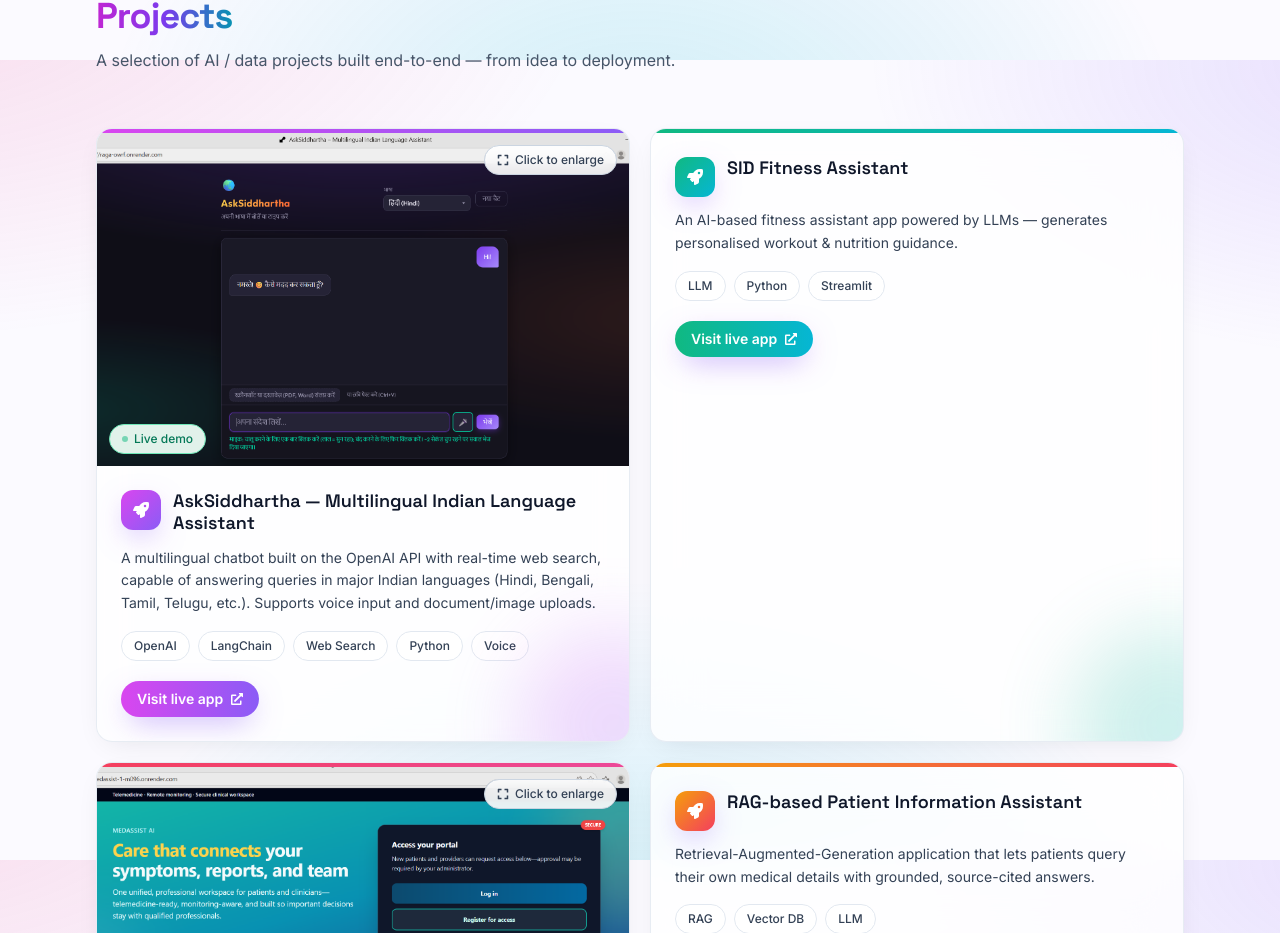
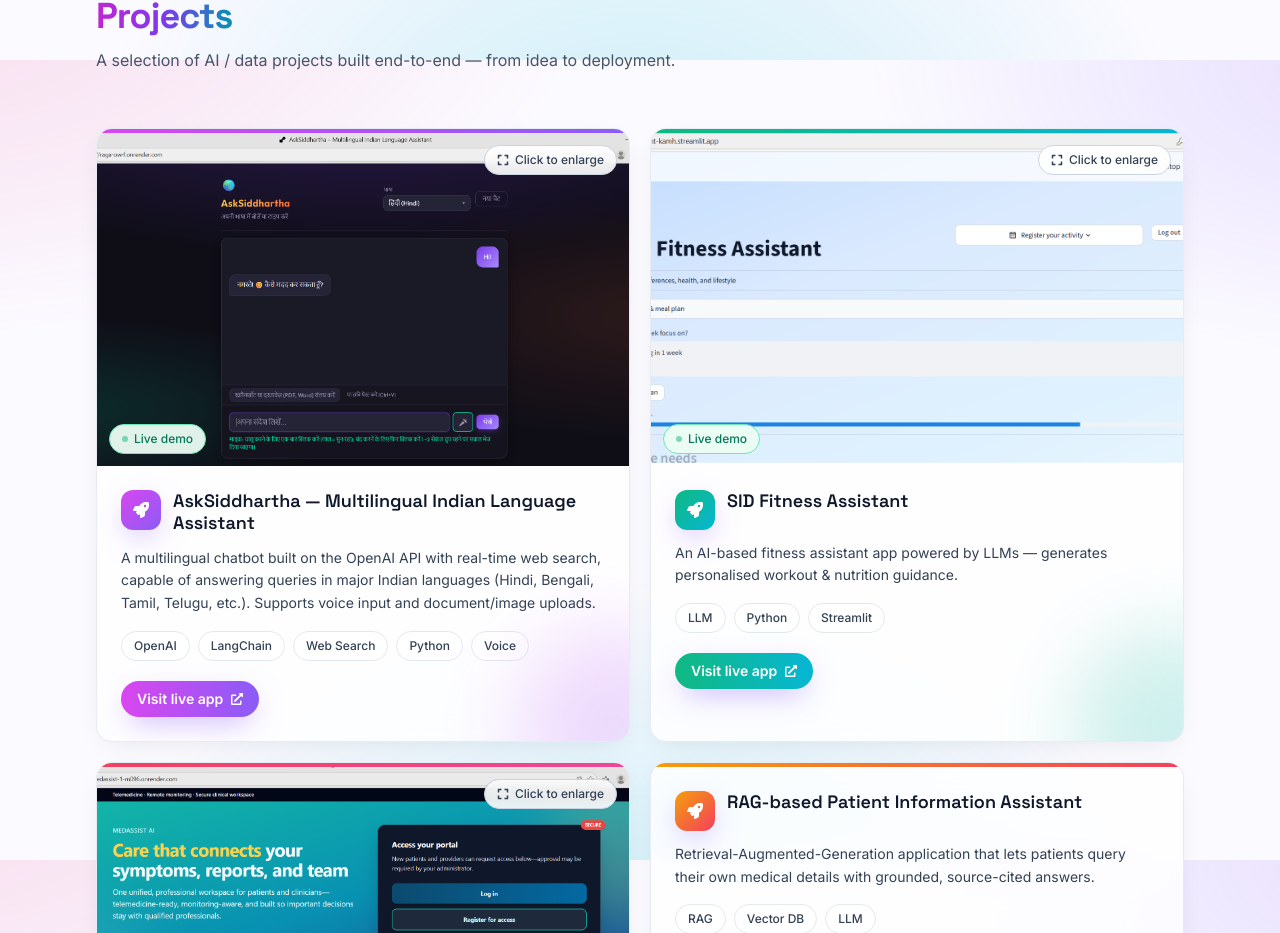
Before and after one commit to siddhartha4u2c/siddharthaborpuzari, a React (Vite) app: page / in a window 1280 px wide. Shown: the part 3940-4873 px from the top of the page. Built offline with nearby package versions, Linux system fonts and the light colour scheme.

Commit message:
Update data.ts

```diff
--- a/src/data.ts
+++ b/src/data.ts
@@ -148,6 +148,7 @@
       'An AI-based fitness assistant app powered by LLMs — generates personalised workout & nutrition guidance.',
     tags: ['LLM', 'Python', 'Streamlit'],
     color: 'from-emerald-500 to-cyan-500',
+    image: '/projects/fitnessassistant.png',
     liveUrl: 'https://siddfitnessassistant-kamh.streamlit.app',
   },
   {
```
